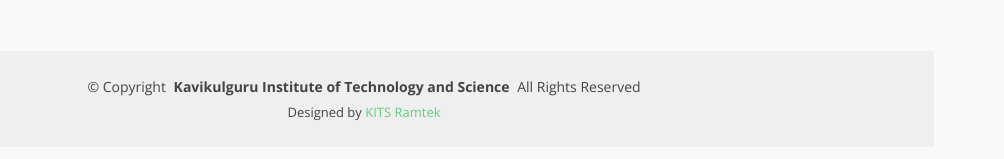
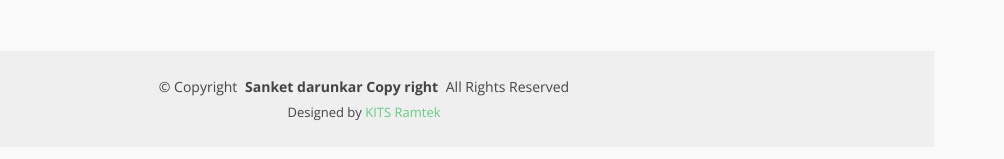
Before and after one commit to sanket-darunkar/my-project, a plain HTML site: page index.html in a window 1280 px wide. Shown: the part 3069-3228 px from the top of the page, 276-1280 px from the left. Drawn offline with nearby package versions, Linux system fonts and the light colour scheme.

Commit message:
copyright change

```diff
--- a/index.html
+++ b/index.html
@@ -321,7 +321,7 @@
     </div>
 
     <div class="container copyright text-center mt-4">
-      <p>© <span>Copyright</span> <strong class="px-1 ">Kavikulguru Institute of Technology and Science</strong> <span>All Rights Reserved</span></p>
+      <p>© <span>Copyright</span> <strong class="px-1 ">Sanket darunkar Copy right</strong> <span>All Rights Reserved</span></p>
       <div class="credits">
         Designed by <a href="https://kits.edu/">KITS Ramtek</a>
       </div>
```
